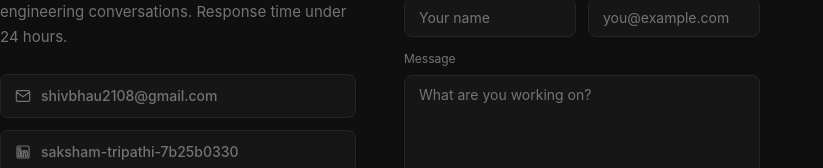
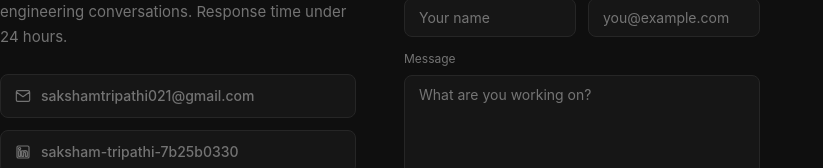
Before and after one commit to Saksham-Xtreme/Porfolio, a React (Vite) app in the folder portfolio-react/: page / in a window 1280 px wide. Shown: the part 4725-4893 px from the top of the page, without its empty margins (0-823 px from the left). Built offline with nearby package versions, Linux system fonts and the light colour scheme.

Commit message:
Fixed a bug

```diff
--- a/portfolio-react/src/MacDesktopPortfolio.jsx
+++ b/portfolio-react/src/MacDesktopPortfolio.jsx
@@ -960,7 +960,7 @@ function Contact() {
 
           <div style={{ display: "flex", flexDirection: "column", gap: "12px" }}>
             {[
-              { icon: "mail", label: "shivbhau2108@gmail.com", href: "mailto:sakshamtripathi021@gmail.com" },
+              { icon: "mail", label: "sakshamtripathi021@gmail.com", href: "mailto:sakshamtripathi021@gmail.com" },
               { icon: "linkedin", label: "saksham-tripathi-7b25b0330", href: "https://linkedin.com/in/saksham-tripathi-7b25b0330" },
               { icon: "github", label: "Saksham-Xtreme", href: "https://github.com/Saksham-Xtreme" },
               { icon: "leetcode", label: "sakshamtechie", href: "https://leetcode.com/u/sakshamtechie/" },
```
